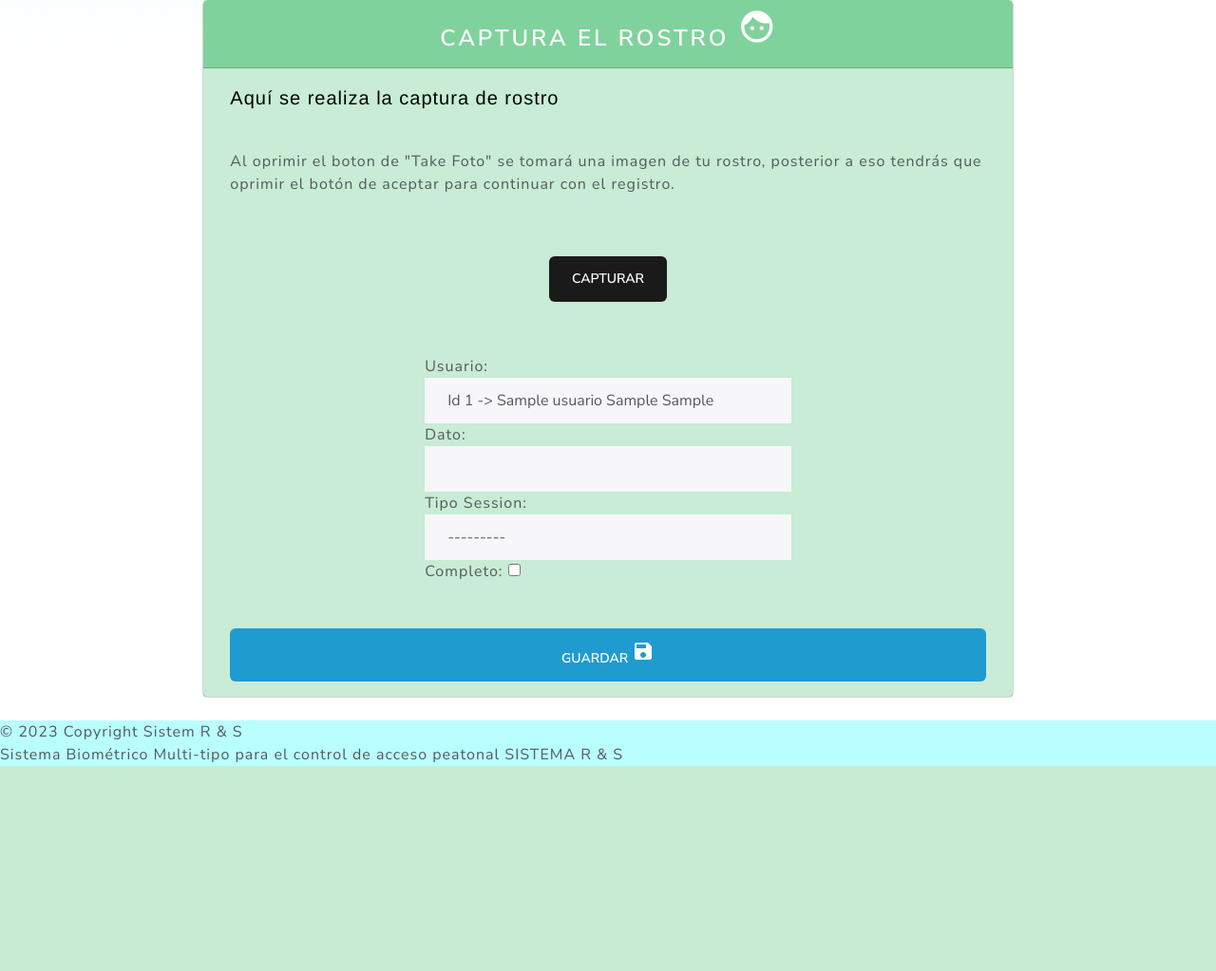
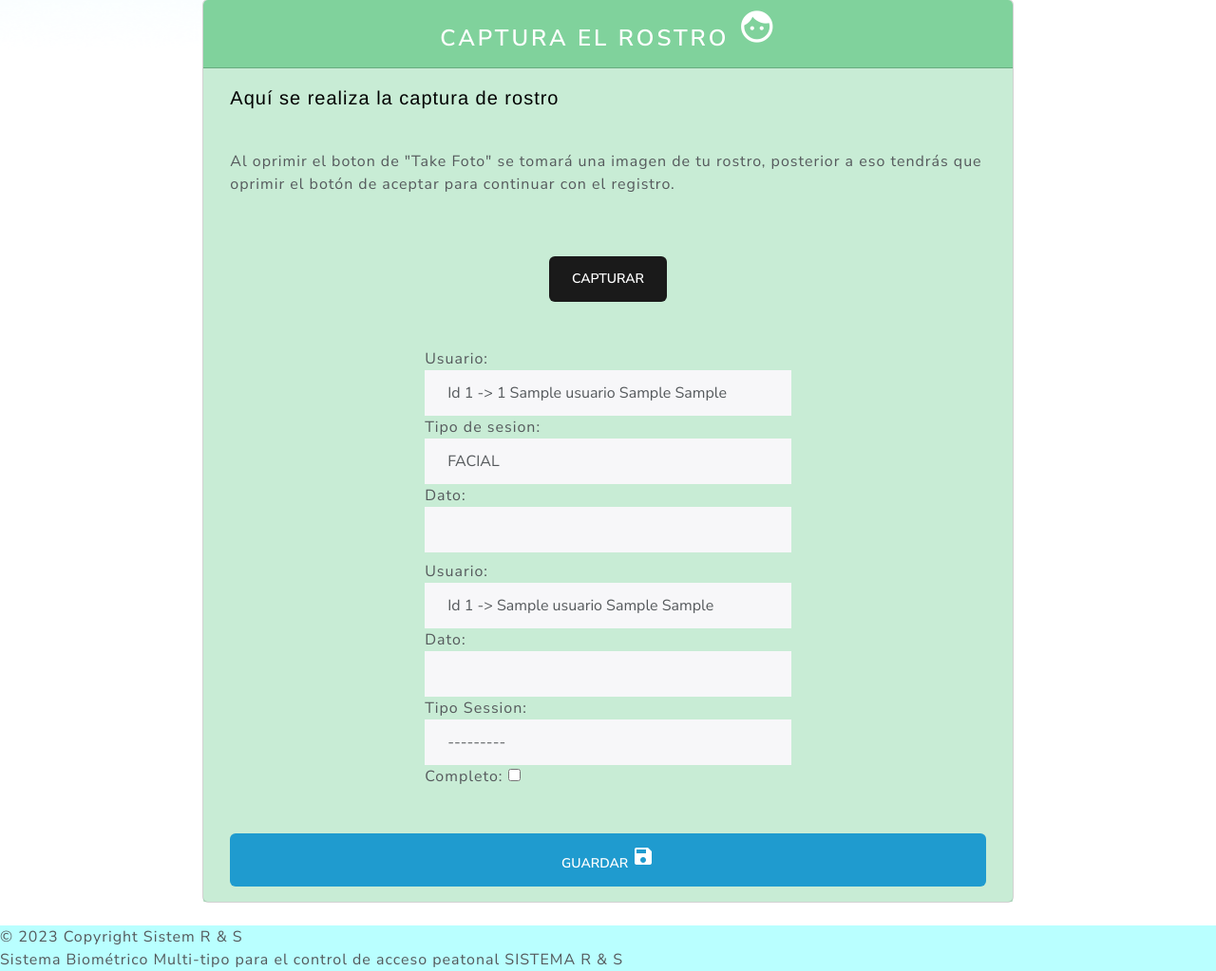
Before and after one commit to jsd04/SistemaBiometricoJessi, a Django app: page /sistemabio/facial/1/ in a window 1280 px wide. Shown: the part 526-1549 px from the top of the page at 95% size. Before the commit the page ends 1333 px from the top, so only its background shows below. Run offline with Django 4.2, Linux system fonts and the light colour scheme; tables that the repository leaves empty hold one stand-in row (values such as "Sample post"); some libraries are stand-ins or nearby versions; some web fonts are replaced.

Commit message:
facial ya guarda
pero solo dato, no imagen

```diff
--- a/mysite/sistemabio/templates/sistemabio/facial.html
+++ b/mysite/sistemabio/templates/sistemabio/facial.html
@@ -53,7 +53,7 @@
       </h3>
     </div>
     <div class="card-body text-left bg-success "style="--bs-bg-opacity: .3;">
-      <form action="/sistemabio/facial/" method="POST" enctype="multipart/form-data" >
+      <form  method="POST" enctype="multipart/form-data" >
         {% csrf_token %}
 
       <div class="container">
@@ -78,7 +78,7 @@
                       <div id="results" ></div>
                       <br>
 
-                      <!-- <label for="id_usuario">Usuario:</label>
+                      <label for="id_usuario">Usuario:</label>
                       <select class="form-control" type="text" id="id_usuario" name="id_usuario" >
                         <option value="{{inquilino.id_usuario}}" selected="selected">Id {{inquilino.id_usuario}} -> {{inquilino.id_usuario}} {{inquilino.nombre}} {{inquilino.ap_paterno}} {{inquilino.ap_materno}}</option>
                       </select readonly>
@@ -90,7 +90,7 @@
 
                       <label for="id_dato">Dato:</label>
                       <input type="text" name="dato" class="form-control" id="id_dato"/>
-                       -->
+
                       <h5></h5>
                       {{form}}
 
--- a/mysite/sistemabio/urls.py
+++ b/mysite/sistemabio/urls.py
@@ -27,6 +27,7 @@
 
     #Datos biométricos
     path("facial/<int:usuario_id>/",views.facial, name="facial"),
+    path("facial/<int:usuario_id>,<int:tipo_sesion_id>/",views.facial2, name="facial2"),
     path("voz/", views.voz,name="voz"),
 
 
--- a/mysite/sistemabio/views.py
+++ b/mysite/sistemabio/views.py
@@ -286,11 +286,36 @@
                #inquilino = get_object_or_404(Usuario,pk=usuario_id)
                #form = SesionForm3(request.POST,instance=inquilino)
                form = SesionForm3(request.POST)
-               print("formulaeio", form.is_valid())
+               print("formulario", form.is_valid())
                new_facial = form.save(commit=False)
                new_facial.save()
+               # form.save()
+               print('usuario id facial ', usuario_id)
+               messages.success(request," El registro facial ha sido un éxito.")
+               return redirect('/sistemabio/inquilinos/')
+          except ValueError:
+               messages.error(request, "Error no se creo el registro facial.")
+               return render(request, 'sistemabio/facial.html',
+                              { 'inquilino': inquilino,"form":  form ,
+                              "error": "Error creando el registro facial."})
 
-
+def facial2(request, usuario_id, tipo_sesion_id):
+     if request.method == "GET":
+         #inquilino = get_object_or_404(Usuario,pk=usuario_id, id_tipo_sesion=tipo_sesion_id)
+         inquilino = get_object_or_404(Usuario, id_tipo_sesion=tipo_sesion_id)
+         form= SesionForm3(instance=inquilino)
+         return render(request, 'sistemabio/facial.html',
+                       {  'inquilino':inquilino,
+                          "form": form
+                        })
+     else:
+          try:
+               #inquilino = get_object_or_404(Usuario,pk=usuario_id)
+               #form = SesionForm3(request.POST,instance=inquilino)
+               form = SesionForm3(request.POST)
+               print("formulario", form.is_valid())
+               new_facial = form.save(commit=False)
+               new_facial.save()
                # form.save()
                print('usuario id facial ', usuario_id)
                messages.success(request," El registro facial ha sido un éxito.")
```
